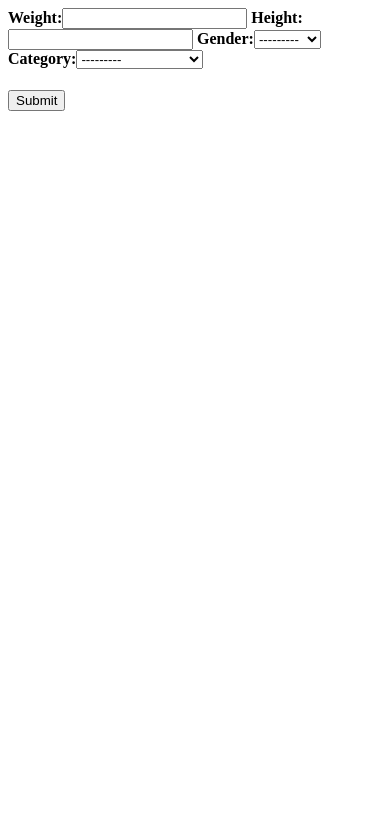
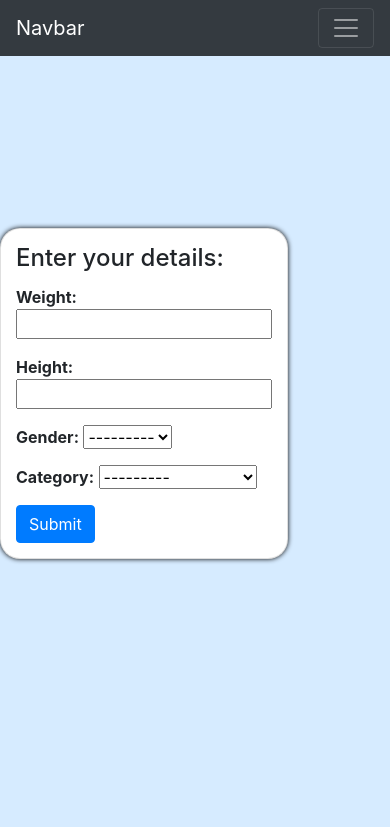
Before and after one commit to medha0105/django-project, a Django app: page /customer_details/ in a window 390 px wide; the page is wider, and only the part inside the window is pictured. Shown: the top 827 px of that part. Run offline with Django 3.2, Linux system fonts and the light colour scheme; some libraries are stand-ins or nearby versions.

Commit message:
Customer details page modified

```diff
--- a/cc/templates/cc/custom_details.html
+++ b/cc/templates/cc/custom_details.html
@@ -1,9 +1,46 @@
+{%  extends 'cc/home.html' %}
+{% load static %}
+
 {% block content %}
-        <form action="" method="POST">
-            {% csrf_token %}
+    <style>
+        .row {
+        height: 80vh;
+        width: 150vw;
+        display: flex;
+        justify-content: center;
+        align-items: center;
+        }
 
-            <h4>{{form}}</h4>
+        .card-body {
+            box-shadow: 0 0 5px #000;
+            border-radius: 20px;
+            cursor: pointer;
+        }
 
-            <input type="submit" name="Submit">
-        </form>
+        body{
+            background-color: rgb(214, 235, 255);
+        }
+    </style>
+
+    <div class="row">
+        <div class="col-md-6">
+            <div class="card card-body" style="width: 18rem; padding: 15px;">
+                <h4 class="card-title">Enter your details: </h4>
+                <form action="" method="POST">
+                    {% csrf_token %}
+
+                    {% for element in form %}
+                    <div class="form-group">
+                        <b>{{element.label}}:</b>
+                        {{element}}
+                        <br>
+                    </div>
+                    {% endfor %}
+                    <input type="submit" value="Submit" class="btn btn-primary">
+                </form>
+            </div>
+        </div>
+    </div>
+
+
 {% endblock %}
--- a/cc/templates/cc/home.html
+++ b/cc/templates/cc/home.html
@@ -6,7 +6,9 @@
     </head>
     <body>
         {% include 'cc/navbar.html' %}
-        <h1 align="center">Home Page</h1>
+        {% block content %}
+
+        {% endblock %}
     </body>
     <script src="https://code.jquery.com/jquery-3.3.1.slim.min.js" integrity="sha384-q8i/X+965DzO0rT7abK41JStQIAqVgRVzpbzo5smXKp4YfRvH+8abtTE1Pi6jizo" crossorigin="anonymous"></script>
     <script src="https://cdnjs.cloudflare.com/ajax/libs/popper.js/1.14.7/umd/popper.min.js" integrity="sha384-UO2eT0CpHqdSJQ6hJty5KVphtPhzWj9WO1clHTMGa3JDZwrnQq4sF86dIHNDz0W1" crossorigin="anonymous"></script>
```
